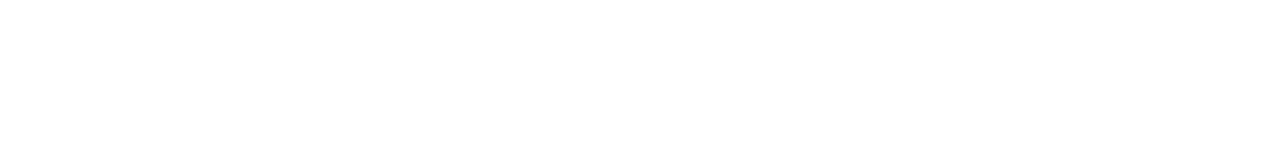
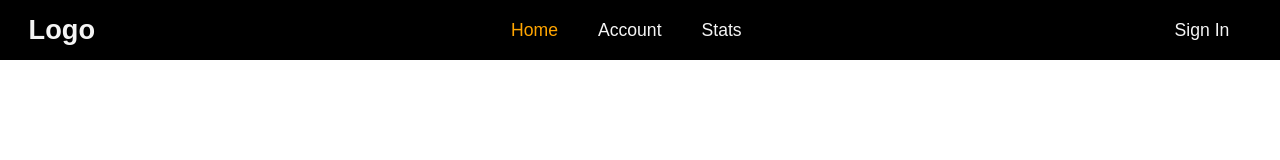
Before and after one commit to Yashagarwallaa/CricketAdda, a plain HTML site: page index.html in a window 1280 px wide. Drawn offline with Linux system fonts and the light colour scheme.

Commit message:
Update index.html

```diff
--- a/index.html
+++ b/index.html
@@ -4,8 +4,29 @@
     <meta charset="UTF-8">
     <meta name="viewport" content="width=device-width, initial-scale=1.0">
     <title>CricketAdda</title>
+    <link rel="stylesheet" href="styles.css">
+    <link rel="stylesheet" href="styles-navbar.css">
 </head>
 <body>
+    <header>
+        <a href="#" class="logo"><i class="ri-home-fill"></i><span>Logo</span></a>
+        <ul class="navbar">
+            <li><a href="index.html" class="active">Home</a></li>
+            <li><a href="#">Account</a></li>
+            <li><a href="#">Stats</a></li>
+        </ul>
 
+        <div class="main">
+            <a href="Login.html" class="user"><i class="ri-user-fill"></i>Sign In</a>
+            <div class="bx bx-menu" id="menu-icon"></div>
+        </div>
+
+
+    </header>
+
+
+
+    <!-- JS link  -->
+    <script type="javascript" src="script-navbar.js"></script>
 </body>
 </html>
```
